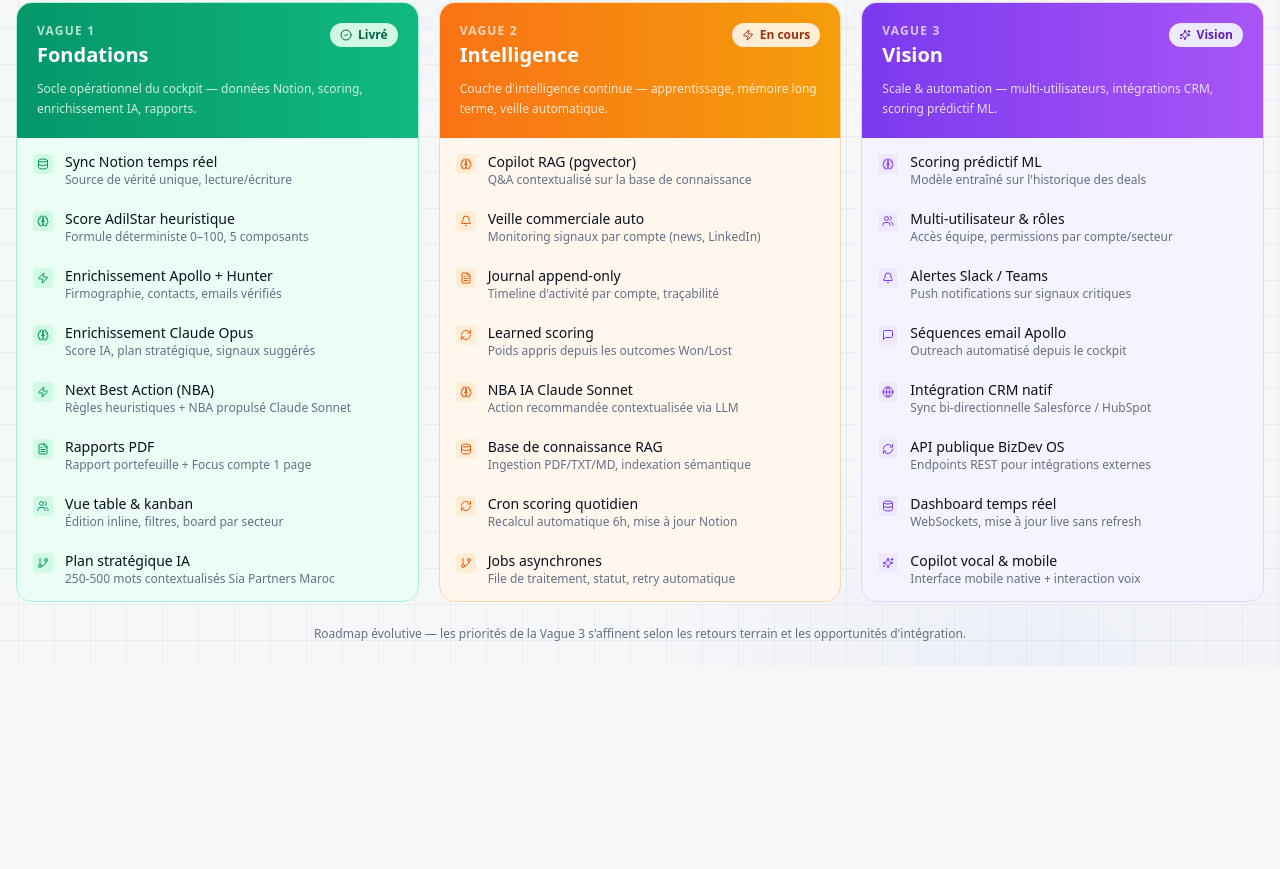
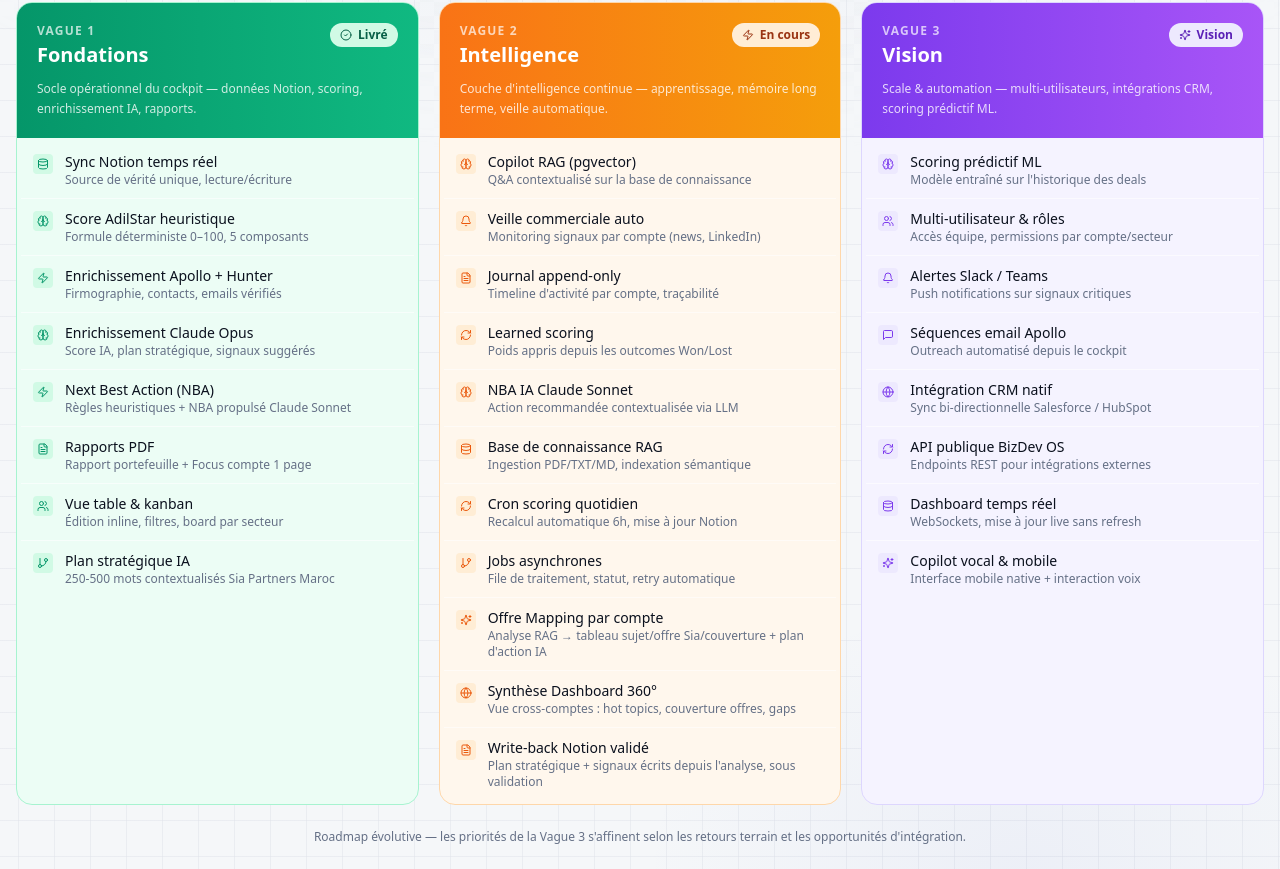
Before and after one commit to AgentBuilderZ86/AZBIZDEVCOCKPIT, a Next.js app: page /roadmap in a window 1280 px wide. Shown: the part 278-1147 px from the top of the page. Before the commit the page ends 944 px from the top, so only its background shows below. Built offline with nearby package versions, Linux system fonts and the light colour scheme.

Commit message:
chore(roadmap): mise à jour Vague 2 → 88% + 3 nouvelles livraisons juin 2026
Offre Mapping par compte, Synthèse Dashboard 360°, Write-back Notion validé

https://claude.ai/code/session_018E3U1a8iPxHZTAyrd3E1Ww

```diff
--- a/app/roadmap/page.tsx
+++ b/app/roadmap/page.tsx
@@ -38,6 +38,9 @@ const WAVES = [
       { icon: Database, text: "Base de connaissance RAG", detail: "Ingestion PDF/TXT/MD, indexation sémantique" },
       { icon: RefreshCw, text: "Cron scoring quotidien", detail: "Recalcul automatique 6h, mise à jour Notion" },
       { icon: GitBranch, text: "Jobs asynchrones", detail: "File de traitement, statut, retry automatique" },
+      { icon: Sparkles, text: "Offre Mapping par compte", detail: "Analyse RAG → tableau sujet/offre Sia/couverture + plan d'action IA" },
+      { icon: Globe, text: "Synthèse Dashboard 360°", detail: "Vue cross-comptes : hot topics, couverture offres, gaps" },
+      { icon: FileText, text: "Write-back Notion validé", detail: "Plan stratégique + signaux écrits depuis l'analyse, sous validation" },
     ],
   },
   {
@@ -63,7 +66,7 @@ const WAVES = [
 
 const PROGRESS = [
   { label: "Vague 1 · Fondations", pct: 100, color: "bg-emerald-500" },
-  { label: "Vague 2 · Intelligence", pct: 70, color: "bg-orange-500" },
+  { label: "Vague 2 · Intelligence", pct: 88, color: "bg-orange-500" },
   { label: "Vague 3 · Vision", pct: 10, color: "bg-violet-500" },
 ];
 
```
